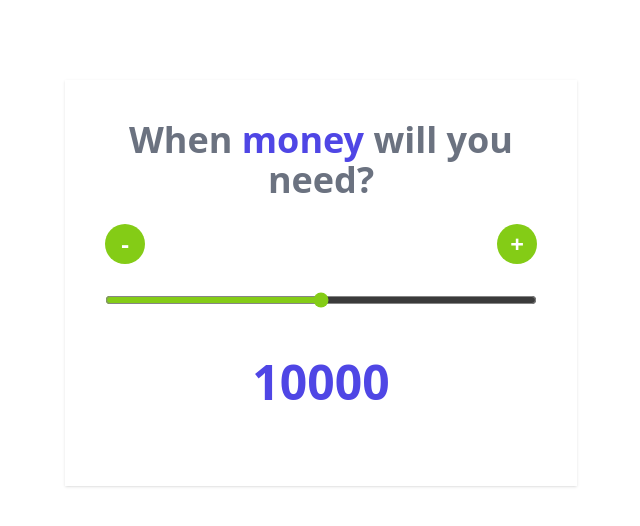
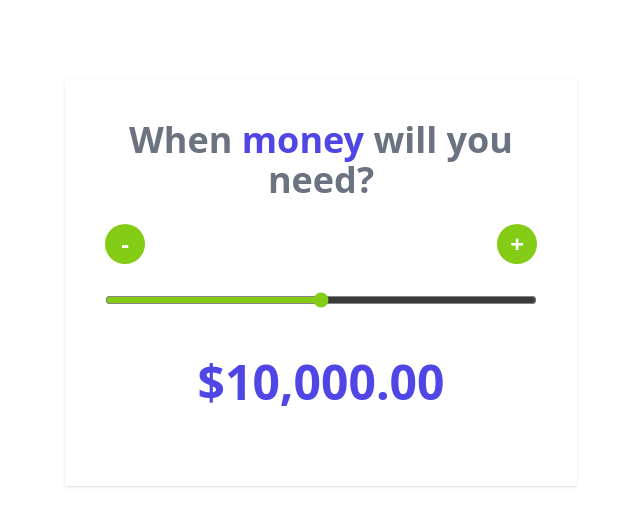
Before and after one commit to YordanSV/Loan-Calculator-React, a React (Vite) app: page / in a window 1280 px wide. Shown: the top 526 px of the page, without its empty margins (319-959 px from the left). Built offline with nearby package versions, Linux system fonts and the light colour scheme.

Commit message:
Formatting the amount as money

```diff
--- a/src/App.jsx
+++ b/src/App.jsx
@@ -1,7 +1,7 @@
 import { useState } from "react"
 import Header from "./components/loan_calculator/Header"
 import Button from "./components/loan_calculator/Button";
-
+import { formatMoney } from "./helpers";
 function App() {
   const [amount, setAmount] = useState(10000);
   const min = 0;
@@ -55,7 +55,9 @@
         value={amount}
       />
 
-      <p className="text-center my-10 text-5xl font-extrabold text-indigo-600">{amount}</p>
+      <p className="text-center my-10 text-5xl font-extrabold text-indigo-600">
+        {formatMoney(amount)}
+        </p>
     </div>
   )
 }
--- /dev/null
+++ b/src/helpers/index.js
@@ -0,0 +1,9 @@
+const formatMoney = (value) => {
+    const formatter = new Intl.NumberFormat('en-US',{
+        style: 'currency',
+        currency: 'USD'
+    });
+    return formatter.format(value)
+}
+
+export{ formatMoney }
```
